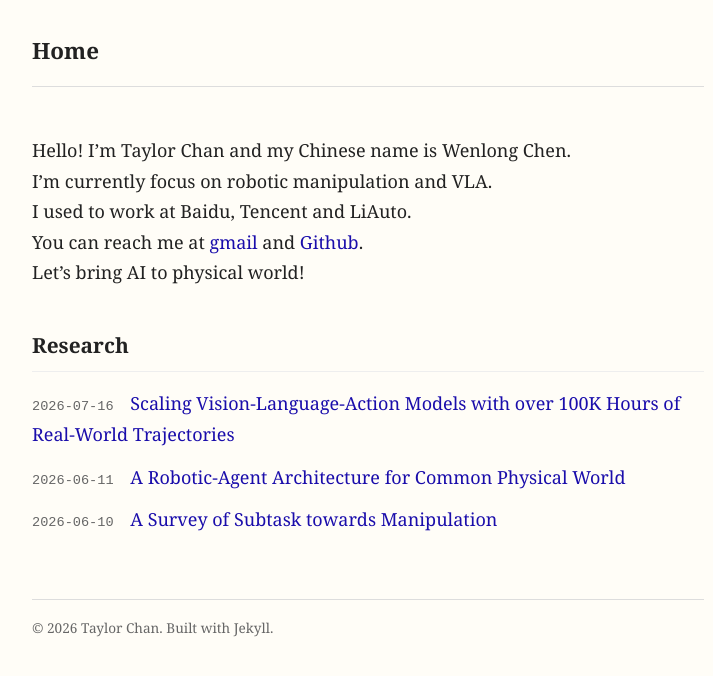
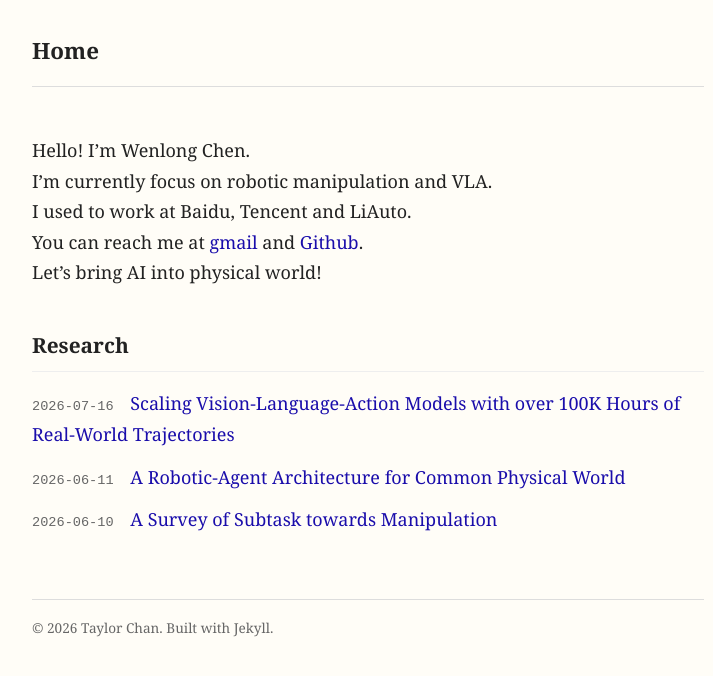
Before and after one commit to fire337/fire337.github.io, a Jekyll site: the page built from index.md, in a window 1280 px wide. Shown: the top 676 px of the page, without its empty margins (272-985 px from the left). Built offline with Jekyll 4.4.1, drawn with Linux system fonts in a browser that asks for light colours.

Commit message:
Update index.md

```diff
--- a/index.md
+++ b/index.md
@@ -3,8 +3,8 @@ layout: home
 title: Home
 ---
 
-Hello! I'm Taylor Chan and my Chinese name is Wenlong Chen.
+Hello! I'm Wenlong Chen.
 I'm currently focus on robotic manipulation and VLA.
 I used to work at Baidu, Tencent and LiAuto.
 You can reach me at [gmail](mailto:afterjourney1993@gmail.com) and [Github](https://github.com/fire337).
-Let's bring AI to physical world!
+Let's bring AI into physical world!
```
